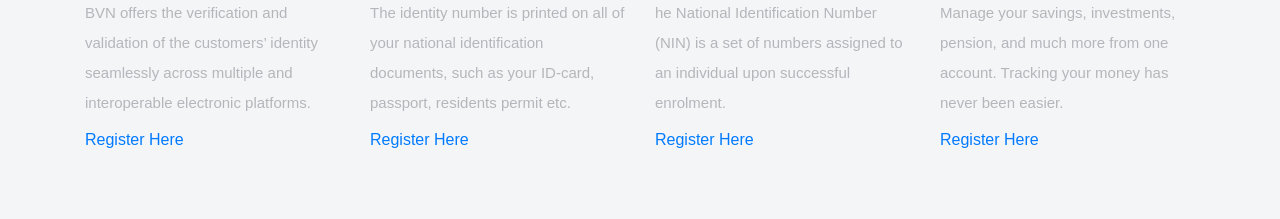
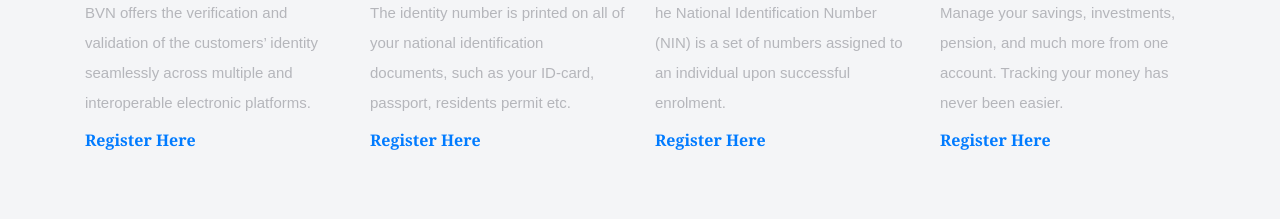
Before and after one commit to siccoo/mejofinance, a plain HTML site: page index.html in a window 1280 px wide. Shown: the part 1080-1299 px from the top of the page. Drawn offline with Linux system fonts and the light colour scheme; files that its build step writes are made by us from their sources; files whose address does not match are found by name.

Commit message:
modification

```diff
--- a/assets/css/style.css
+++ b/assets/css/style.css
@@ -187,6 +187,13 @@
     color: #b5b6bb;
 }
 
+.about-card a {
+  font-family: Cambria, Cochin, Georgia, Times, 'Times New Roman', serif;
+  font-size: 16px;
+  font-weight: bold;
+  text-decoration: none;
+}
+
 /*------------------------------------------*/
 /*   About Section Ends
 /*------------------------------------------*/
--- a/index.html
+++ b/index.html
@@ -93,7 +93,7 @@
               <img src="assets/images/icon-online.svg">
               <h4>BVN Verification</h4>
               <p>BVN offers the verification and validation of the customers’ identity seamlessly across multiple and interoperable electronic platforms.</p>
-              <a href="registration.html">Register Here</a>
+              <a href="registration.html" class="register">Register Here</a>
             </div>
           </div>
           <div class="col-md-3">
@@ -101,7 +101,7 @@
               <img src="assets/images/icon-budgeting.svg">
               <h4>ID Verification</h4>
               <p>The identity number is printed on all of your national identification documents, such as your ID-card, passport, residents permit etc. </p>
-              <a href="registration.html">Register Here</a>
+              <a href="registration.html" class="register">Register Here</a>
             </div>
           </div>
           <div class="col-md-3">
@@ -109,7 +109,7 @@
               <img src="assets/images/icon-onboarding.svg">
               <h4>NIN Verification</h4>
               <p>he National Identification Number (NIN) is a set of numbers assigned to an individual upon successful enrolment. </p>
-              <a href="registration.html">Register Here</a>
+              <a href="registration.html" class="register">Register Here</a>
             </div>
           </div>
           <div class="col-md-3">
@@ -117,7 +117,7 @@
               <img src="assets/images/icon-api.svg">
               <h4>CAC Verification</h4>
               <p>Manage your savings, investments, pension, and much more from one account. Tracking your money has never been easier.</p>
-              <a href="registration.html">Register Here</a>
+              <a href="registration.html" class="register">Register Here</a>
             </div>
           </div>
         </div>
```
